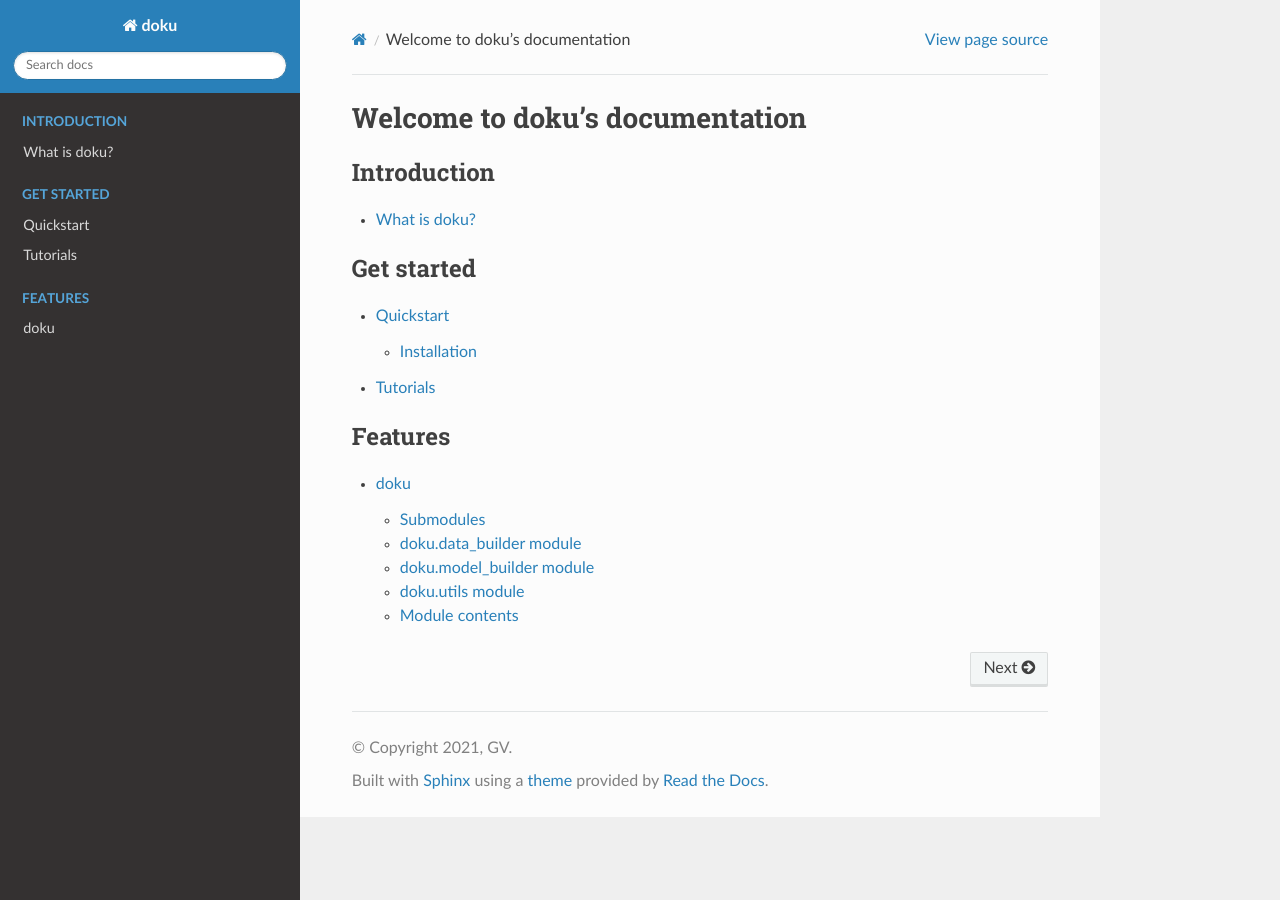
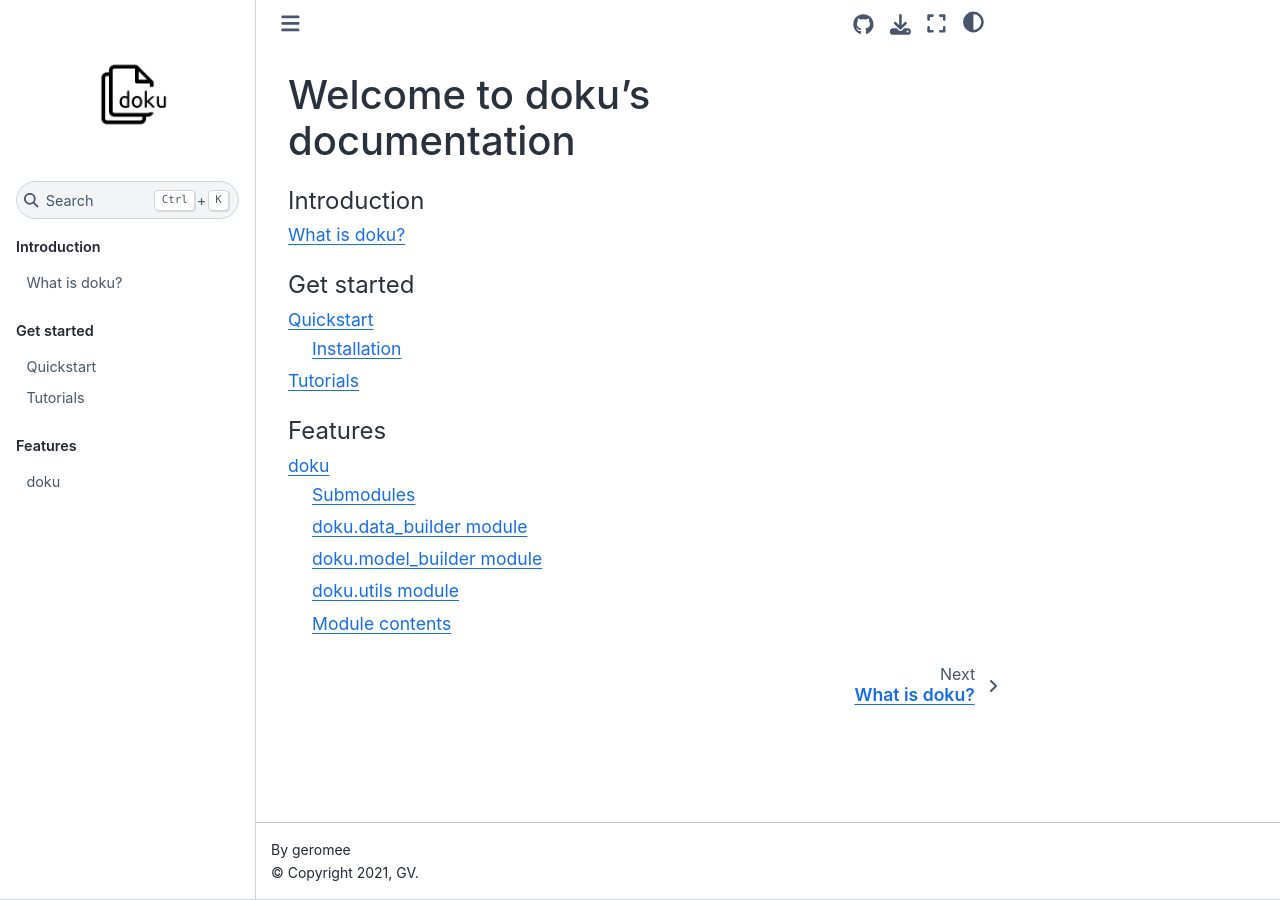
Before and after one commit to gerome-v/doku, a Sphinx documentation site: the page built from docs/source/index.rst, in a window 1280 px wide. Built offline with Sphinx 7.4.7 and the Sphinx Book theme 1.1.4, drawn with Linux system fonts in a browser that asks for light colours.

```diff
--- a/docs/requirements.txt
+++ b/docs/requirements.txt
@@ -1,4 +1,3 @@
 Sphinx==4.1.2
 sphinx-book-theme==0.3.2
 myst-parser==0.17.2
-sphinx-rtd-theme
--- a/docs/source/conf.py
+++ b/docs/source/conf.py
@@ -38,9 +38,7 @@ extensions = [
     'sphinx.ext.autodoc',
     'sphinx.ext.autosummary',
     'sphinx.ext.napoleon',
-    'sphinx_book_theme',
-    'myst_parser',
-    'sphinx_rtd_theme'
+    'myst_parser'
 ]
 
 # Add any paths that contain templates here, relative to this directory.
@@ -56,7 +54,7 @@ language = 'en'
 # List of patterns, relative to source directory, that match files and
 # directories to ignore when looking for source files.
 # This pattern also affects html_static_path and html_extra_path.
-exclude_patterns = ['_build']
+exclude_patterns = []
 
 
 # -- Options for HTML output -------------------------------------------------
@@ -64,16 +62,18 @@ exclude_patterns = ['_build']
 # The theme to use for HTML and HTML Help pages.  See the documentation for
 # a list of builtin themes.
 #
-# html_theme = "sphinx_book_theme"
-html_theme = "sphinx_rtd_theme"
+html_theme = "sphinx_book_theme"
+
 html_theme_options = {
-    # "logo_only": True,
+    "logo_only": True,
     "repository_url": "https://github.com/gerome-v/doku",
     "use_repository_button": True,
     "use_fullscreen_button": True,
     "use_issues_button": True
+
 }
-# html_logo = "_static/doku_icon.001.png"
+html_logo = "_static/doku_icon.001.png"
+html_title = "My site title"
 
 # Add any paths that contain custom static files (such as style sheets) here,
 # relative to this directory. They are copied after the builtin static files,
```
